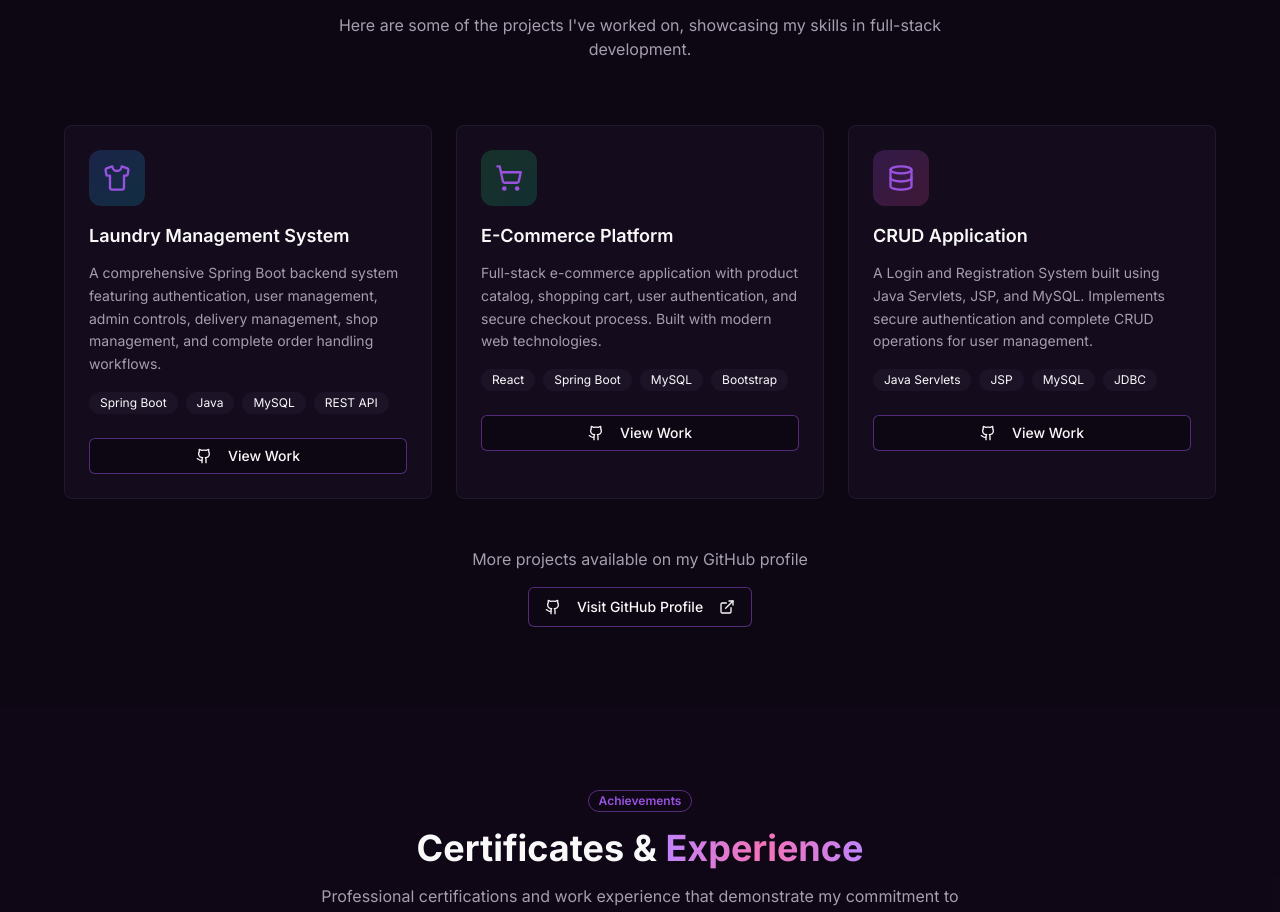
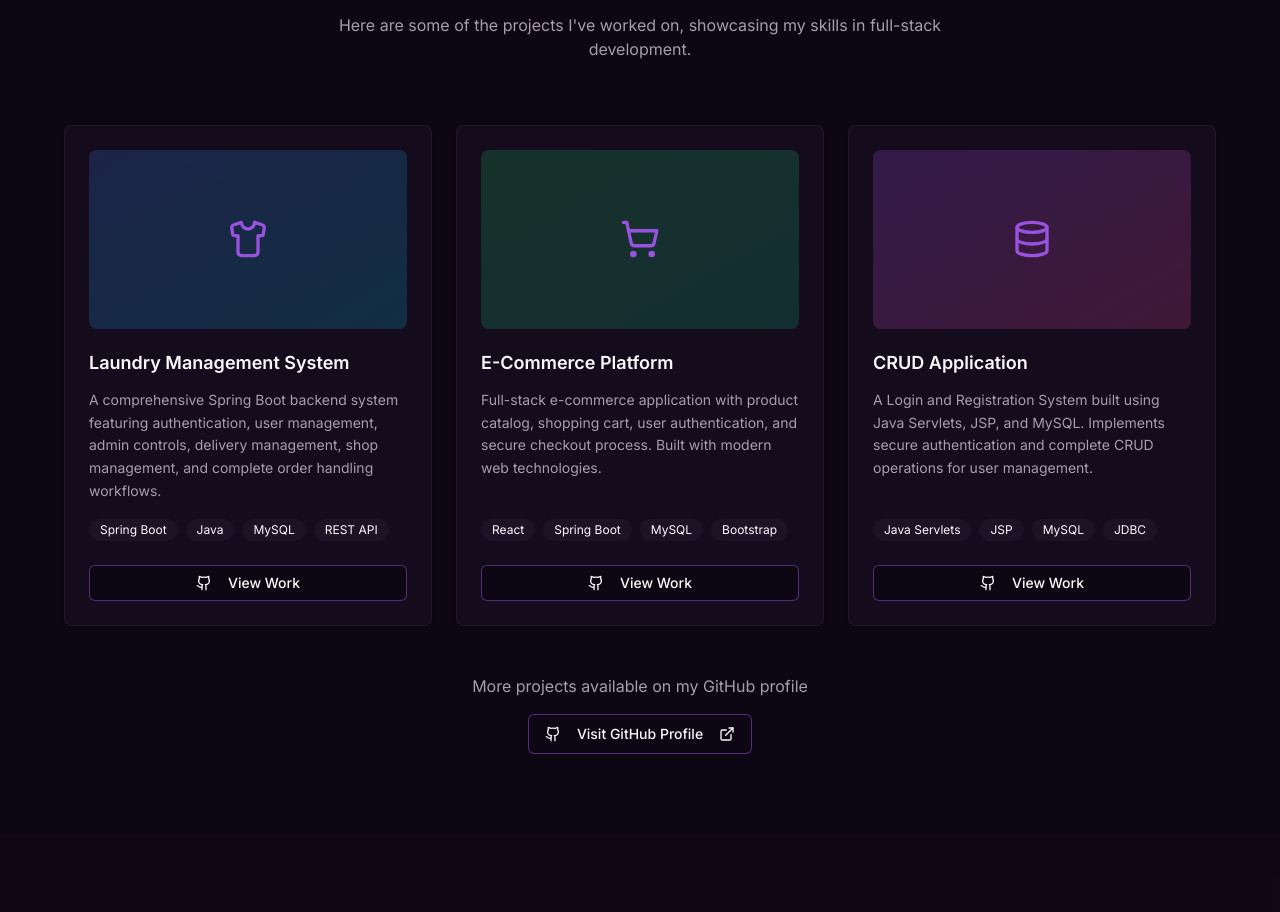
Before and after one commit to Ravisaini0/Portfolio-website, a Next.js app: page / in a window 1280 px wide. Shown: the part 2681-3593 px from the top of the page. Built offline with nearby package versions, Linux system fonts and the light colour scheme; no server answers.

Commit message:
image update

```diff
--- a/app/components/portfolio/Projects.tsx
+++ b/app/components/portfolio/Projects.tsx
@@ -76,22 +76,16 @@ export default function Projects() {
 
         <div className="grid md:grid-cols-2 lg:grid-cols-3 gap-6">
           {items.map((project: any, index) => (
-            <Card key={index} className="bg-card border-border/50 card-hover group overflow-hidden relative">
+            <Card key={index} className="bg-card border-border/50 card-hover group overflow-hidden relative flex h-full flex-col">
               {/* Gradient accent */}
               <div className={`absolute top-0 left-0 right-0 h-1 bg-gradient-to-r ${project.color} opacity-0 group-hover:opacity-100 transition-opacity`} />
 
-              <CardContent className="p-6">
-                {project.imageUrl ? (
-                  <img src={absoluteAssetUrl(project.imageUrl)} alt={project.title} className="mb-4 h-36 w-full rounded-lg object-cover" />
-                ) : (
-                  <div className={`w-14 h-14 rounded-xl bg-gradient-to-br ${project.color} flex items-center justify-center mb-4`}>
-                    <project.icon className="w-7 h-7 text-primary" />
-                  </div>
-                )}
+              <CardContent className="flex flex-1 flex-col p-6">
+                <ProjectMedia project={project} />
                 <h3 className="font-semibold text-foreground text-lg mb-3 group-hover:text-primary transition-colors">
                   {project.title}
                 </h3>
-                <p className="text-muted-foreground text-sm leading-relaxed mb-4">
+                <p className="text-muted-foreground text-sm leading-relaxed mb-4 flex-1">
                   {project.description}
                 </p>
                 <div className="flex flex-wrap gap-2">
@@ -144,3 +138,25 @@ export default function Projects() {
     </section>
   )
 }
+
+function ProjectMedia({ project }: { project: any }) {
+  const [failed, setFailed] = useState(false)
+  const imageUrl = project.imageUrl && !failed ? absoluteAssetUrl(project.imageUrl) : ""
+
+  if (imageUrl) {
+    return (
+      <img
+        src={imageUrl}
+        alt={project.title}
+        className="mb-5 aspect-video w-full rounded-lg border border-border/50 object-cover"
+        onError={() => setFailed(true)}
+      />
+    )
+  }
+
+  return (
+    <div className={`mb-5 flex aspect-video w-full items-center justify-center rounded-lg bg-gradient-to-br ${project.color}`}>
+      <project.icon className="h-10 w-10 text-primary" />
+    </div>
+  )
+}
--- a/lib/api.ts
+++ b/lib/api.ts
@@ -5,12 +5,18 @@ export const API_BASE_URL =
     : "https://portfolio-website-backend-lzk3.onrender.com")
 
 export function absoluteAssetUrl(url?: string | null) {
-  if (!url) return ""
-  if (url.startsWith("http") || url.startsWith("/images") || url.startsWith("/certificates")) {
-    return url
+  const value = url?.trim()
+  if (!value) return ""
+
+  const normalized = value.replaceAll("\\", "/")
+  const uploadIndex = normalized.indexOf("/uploads/")
+  const assetPath = uploadIndex >= 0 ? normalized.slice(uploadIndex) : normalized
+
+  if (assetPath.startsWith("http") || assetPath.startsWith("/images") || assetPath.startsWith("/certificates")) {
+    return assetPath
   }
-  if (!url.startsWith("/")) {
-    return `${API_BASE_URL}/${url}`
+  if (!assetPath.startsWith("/")) {
+    return `${API_BASE_URL}/${assetPath}`
   }
-  return `${API_BASE_URL}${url}`
+  return `${API_BASE_URL}${assetPath}`
 }
```
